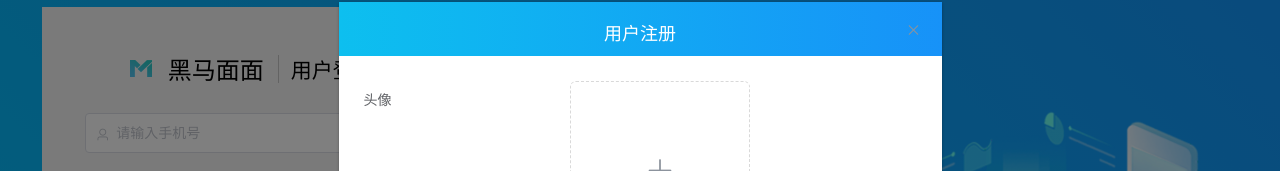
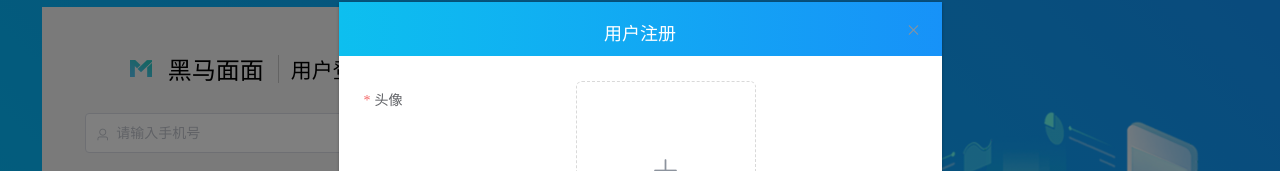
Before and after one commit to 1006027560/heimamm46, a Vue app: page /#/login in a window 1280 px wide. Both pictures are taken after a click on the button "注册". Shown: the part 118-289 px from the top of the page. Built offline with nearby package versions, Linux system fonts and the light colour scheme.

Commit message:
注册模块-头像图片验证

```diff
--- a/src/views/login/components/registerDialog.vue
+++ b/src/views/login/components/registerDialog.vue
@@ -7,7 +7,7 @@
     :visible.sync="dialogFormVisible"
   >
     <el-form status-icon :model="form" :rules="rules" ref="registerForm">
-      <el-form-item label="头像">
+      <el-form-item label="头像" prop="avatar">
         <el-upload
           class="avatar-uploader"
           :action="uploadUrl"
@@ -110,6 +110,7 @@ export default {
       dialogFormVisible: false,
       //表单数据
       form: {
+        avatar:'',
         username: "",
         password: "",
         email: "",
@@ -125,6 +126,9 @@ export default {
       },
 
       rules: {
+        avatar: [
+          { required: true, message: "头像不能为空", trigger: "blur" },
+        ],
         username: [
           { required: true, message: "用户名不能为空", trigger: "blur" },
           { min: 6, max: 12, message: "用户名长度为6-12位", trigger: "blur" }
@@ -215,12 +219,15 @@ export default {
     },
     //上传成功
     handleAvatarSuccess(res, file) {
+      window.console.log(res)
       //URL.createObjectURL生成的是本地的临时路径,刷新就没用了
       this.imageUrl = URL.createObjectURL(file.raw);
+      //保存 服务器返回的图片地址
+      this.form.avatar = res.data.file_path;
     },
     //上传之前
     beforeAvatarUpload(file) {
-      const isJPG = file.type === "image/jpeg" || "image/png";
+      const isJPG = file.type === "image/jpeg" || "image/png" || "image/gif";
       const isLt2M = file.size / 1024 / 1024 < 2;
 
       if (!isJPG) {
```
